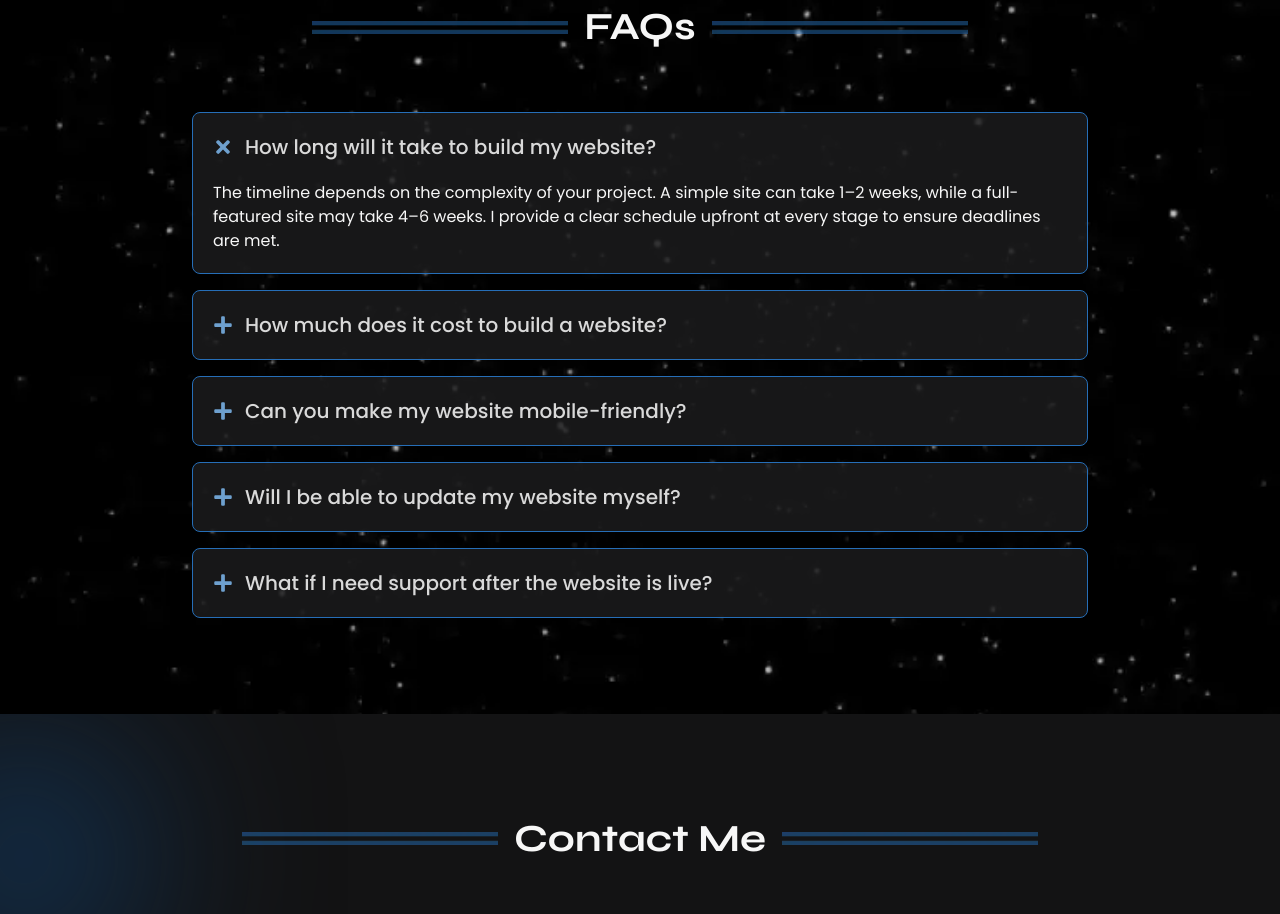
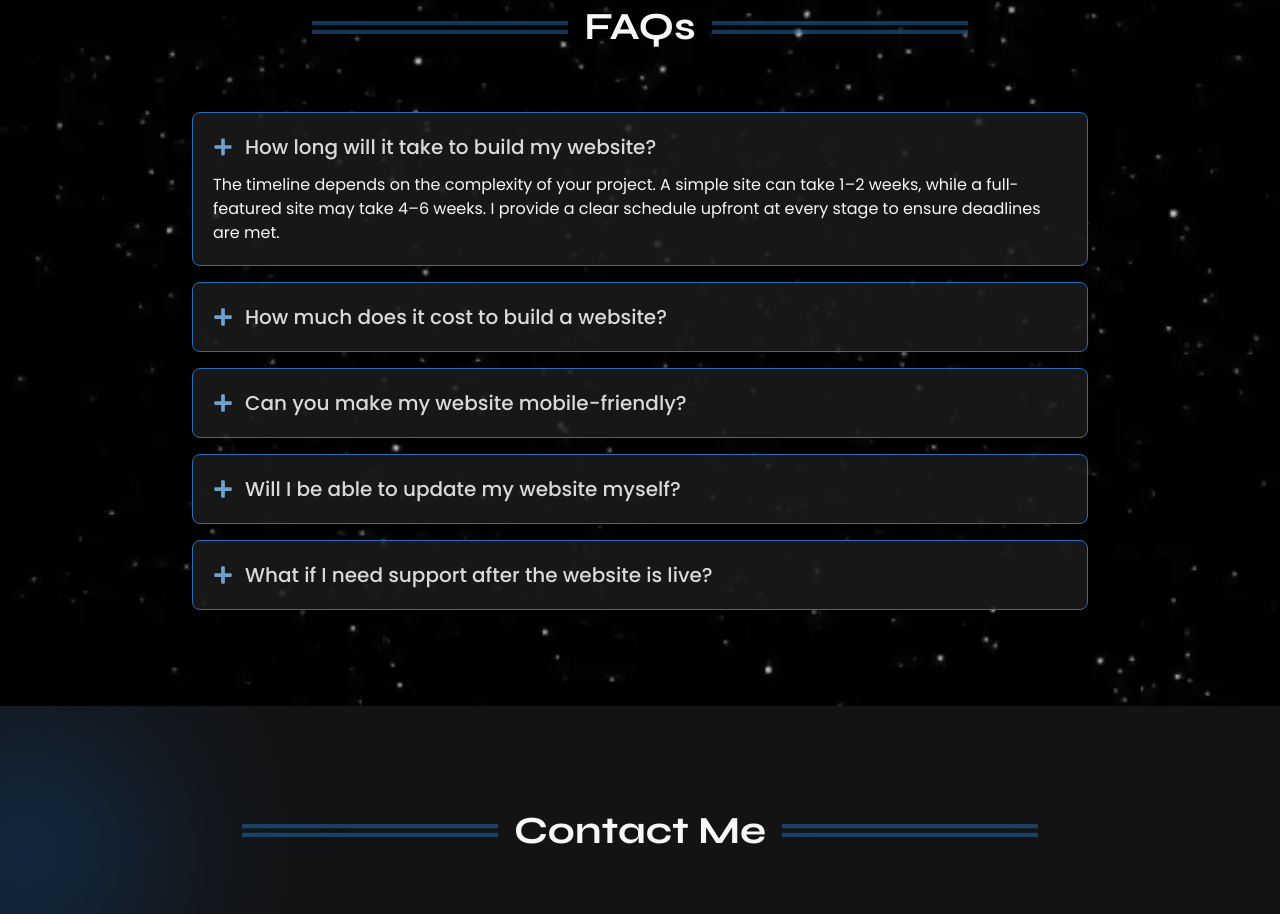
Before and after one commit to coder-irfan/coder-irfan-portfolio, a React (Vite) app in the folder frontend/: page / in a window 1280 px wide. Shown: the part 4597-5511 px from the top of the page. Built offline with nearby package versions, Linux system fonts and the light colour scheme; a web font is replaced by a local one.

Commit message:
framer motion removed from FAQs

```diff
--- a/frontend/src/components/FAQ.jsx
+++ b/frontend/src/components/FAQ.jsx
@@ -1,12 +1,11 @@
 import React, { useState, useMemo } from "react";
 import { useTranslation } from "react-i18next";
-import { motion, AnimatePresence } from "framer-motion";
 import { FaPlus, FaTimes } from "react-icons/fa";
 
 function FAQ({ getDirection }) {
   const { t } = useTranslation();
 
-  const faqs = React.useMemo(
+  const faqs = useMemo(
     () => [
       {
         id: "1",
@@ -75,35 +74,27 @@ function FAQ({ getDirection }) {
                 onClick={() => toggleFaq(index)}
               >
                 <div className="flex items-center gap-3 lg:ap-4">
-                  <motion.div
-                    initial={false}
-                    animate={{ rotate: isOpened ? 180 : 0 }}
-                    transition={{ duration: 0.3 }}
+                  <span
+                    className={`md:text-lg xl:text-xl text-colors-danube transition-transform duration-200 ${
+                      isOpened ? "rotate-45" : "rotate-0"
+                    }`}
                   >
-                    <span className="md:text-lg xl:text-xl text-colors-danube">
-                      {isOpened ? <FaTimes /> : <FaPlus />}
-                    </span>
-                  </motion.div>
+                    {isOpened ? <FaTimes /> : <FaPlus />}
+                  </span>
                   <h3 className="text-colors-textSecondary font-medium text-sm sm:text-base md:text-lg xl:text-xl">
                     {faq.question}
                   </h3>
                 </div>
 
-                <AnimatePresence initial={false}>
-                  {isOpened && (
-                    <motion.div
-                      key="answer"
-                      initial={{ opacity: 0, maxHeight: 0 }}
-                      animate={{ opacity: 1, maxHeight: 500 }}
-                      exit={{ opacity: 0, maxHeight: 0 }}
-                      transition={{ duration: 0.3, ease: "easeInOut" }}
-                    >
-                      <p className="text-[0.8rem] sm:text-[0.95rem] md:text-base pt-3 lg:pt-5">
-                        {faq.answer}
-                      </p>
-                    </motion.div>
-                  )}
-                </AnimatePresence>
+                <div
+                  className={`overflow-hidden transition-all duration-300 ease-in-out ${
+                    isOpened ? "max-h-96 mt-3" : "max-h-0 mt-0"
+                  }`}
+                >
+                  <p className="text-[0.8rem] sm:text-[0.95rem] md:text-base">
+                    {faq.answer}
+                  </p>
+                </div>
               </div>
             );
           })}
```
